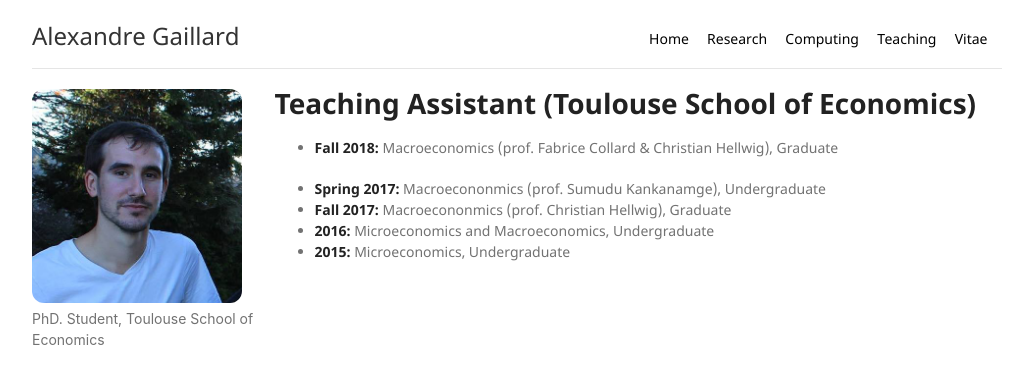
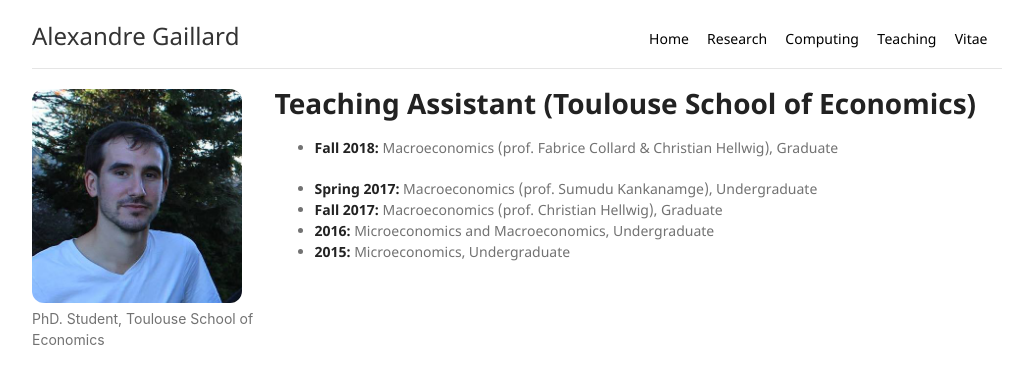
Before and after one commit to AGaillardTSE/AGaillardTSE.github.io, a Jekyll site: the page built from teaching.md, in a window 1280 px wide. Shown: the top 368 px of the page, without its empty margins (123-1141 px from the left). Built offline with Jekyll 4.4.1, drawn with Linux system fonts in a browser that asks for light colours; our own code applies the rules of GitHub Pages for plain Markdown files.

Commit message:
Update teaching.md

```diff
--- a/teaching.md
+++ b/teaching.md
@@ -7,7 +7,7 @@
 
 * **Fall 2018:** Macroeconomics (prof. Fabrice Collard & Christian Hellwig), Graduate
 
-* **Spring 2017:** Macroecononmics (prof. Sumudu Kankanamge), Undergraduate
-* **Fall 2017:** Macroecononmics (prof. Christian Hellwig), Graduate
+* **Spring 2017:** Macroeconomics (prof. Sumudu Kankanamge), Undergraduate
+* **Fall 2017:** Macroeconomics (prof. Christian Hellwig), Graduate
 * **2016:** Microeconomics and Macroeconomics, Undergraduate
 * **2015:** Microeconomics, Undergraduate
```
